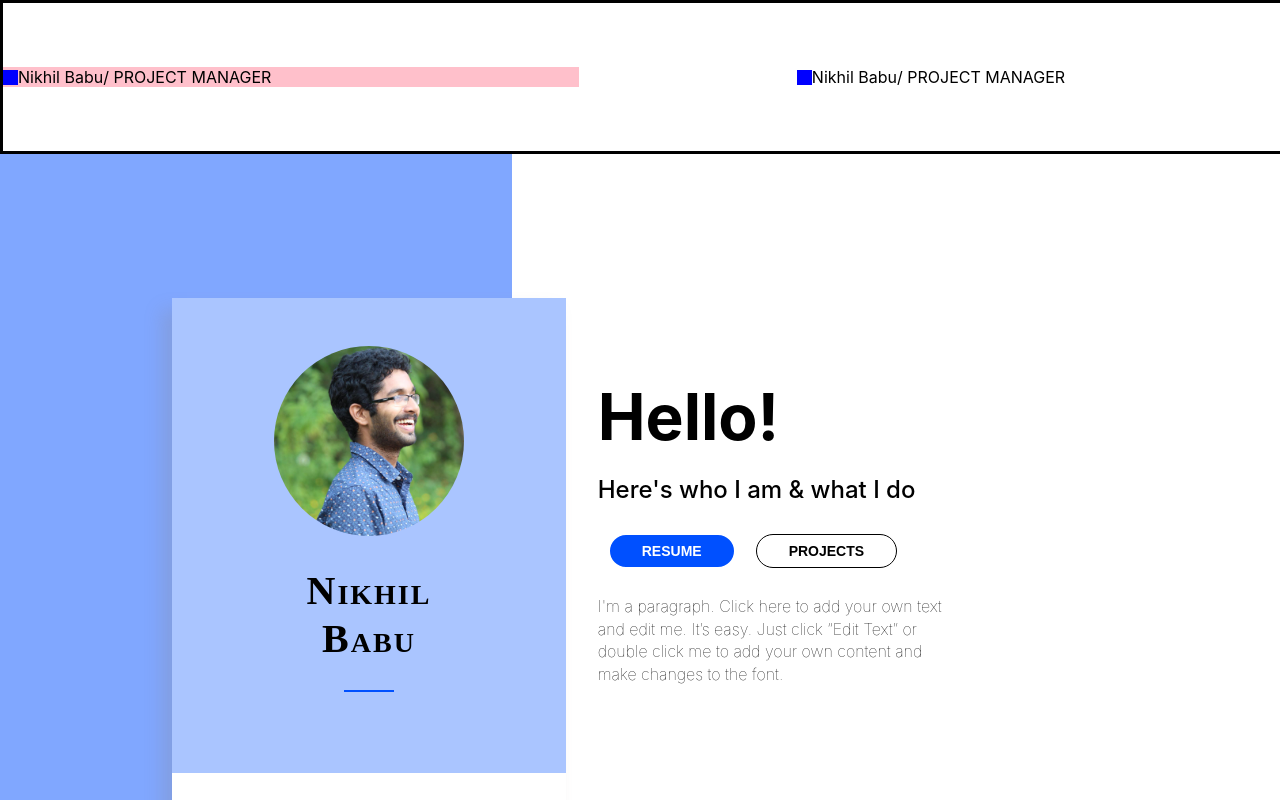
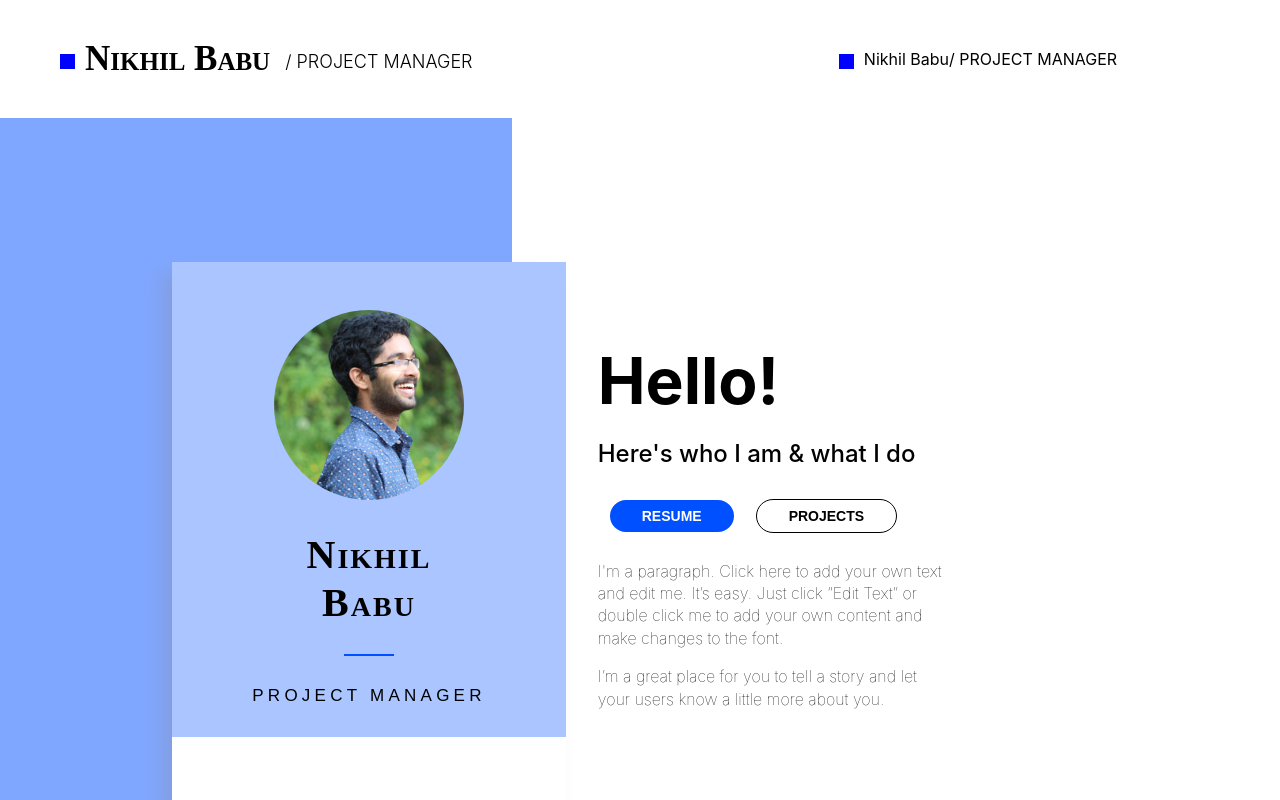
Before and after one commit to Nikhil713/Portfolio, a React (Create React App) app in the folder website/: page / in a window 1280 px wide. Shown: the top 800 px of the page. Built offline with nearby package versions, Linux system fonts and the light colour scheme.

Commit message:
Finish left side of nav

```diff
--- a/website/src/components/navbar/navbar.css
+++ b/website/src/components/navbar/navbar.css
@@ -1,45 +1,58 @@
 .navbar-container{
     width: 100%;
-
-    border: solid;
 }
 
 nav{
     display: flex;
-    /* flex-grow: 1 1; */
-    /* justify-content: center; */
     align-items: center;
 }
 
 .nav-left{
-    /* height: 130px; */
     width: 50%;
 
-    /* padding: 4rem; */
+    padding: 10px;
+    margin-left: 40px;
 
     display: flex;
-    justify-content: left;
     align-items: center;
 
     float: left;
-    background-color: pink;
 
 }
 
 .blue-square {
     height: 15px;
     width: 15px;
+
+    margin: 5px 10px 0px 10px;
+
     background-color: blue;
 }
 
+.nav-name {
+    display: flex;
+    justify-content: center;
+    align-items: center;
+}
+
+.nav-name >h1 {
+    font-size: 35px;
+    font-family: 'Monteserat';
+    font-variant-caps: petite-caps;
+}
+
+.nav-name >h2 {
+    padding-left: 15px;
+    margin-top: 20px ;
+    font-size: 18px;
+    font-weight: 300;
+}
 .nav-right{
     width: 50%;
-    /* height: 130px; */
 
-    padding: 4rem;
+    padding: 4px;
 
     display: flex;
     justify-content: center;
     align-items: center;
-    /* background-color: red; */
 }
--- a/website/src/components/navbar/navbar.js
+++ b/website/src/components/navbar/navbar.js
@@ -8,13 +8,16 @@ export default class Navbar extends React.Component {
                 <nav>
                     <div className="nav-left">
                         <div className="blue-square"></div>
-                        <div className="nav-name"> Nikhil Babu</div>
-                        <div className="nav-details">/ PROJECT MANAGER</div>
+                        <div className="nav-name">
+                             <h1>Nikhil Babu</h1>
+                             <h2>/ PROJECT MANAGER</h2>
+                        </div>
+
                     </div>
                     <div className="nav-right">
                         <div className="blue-square"></div>
                         <div className="nav-name"> Nikhil Babu</div>
-                        <div className="nav-details">/ PROJECT MANAGER</div>
+                        <div className="nav-details">/  PROJECT MANAGER</div>
                     </div>
                 </nav>
             </div>
```
